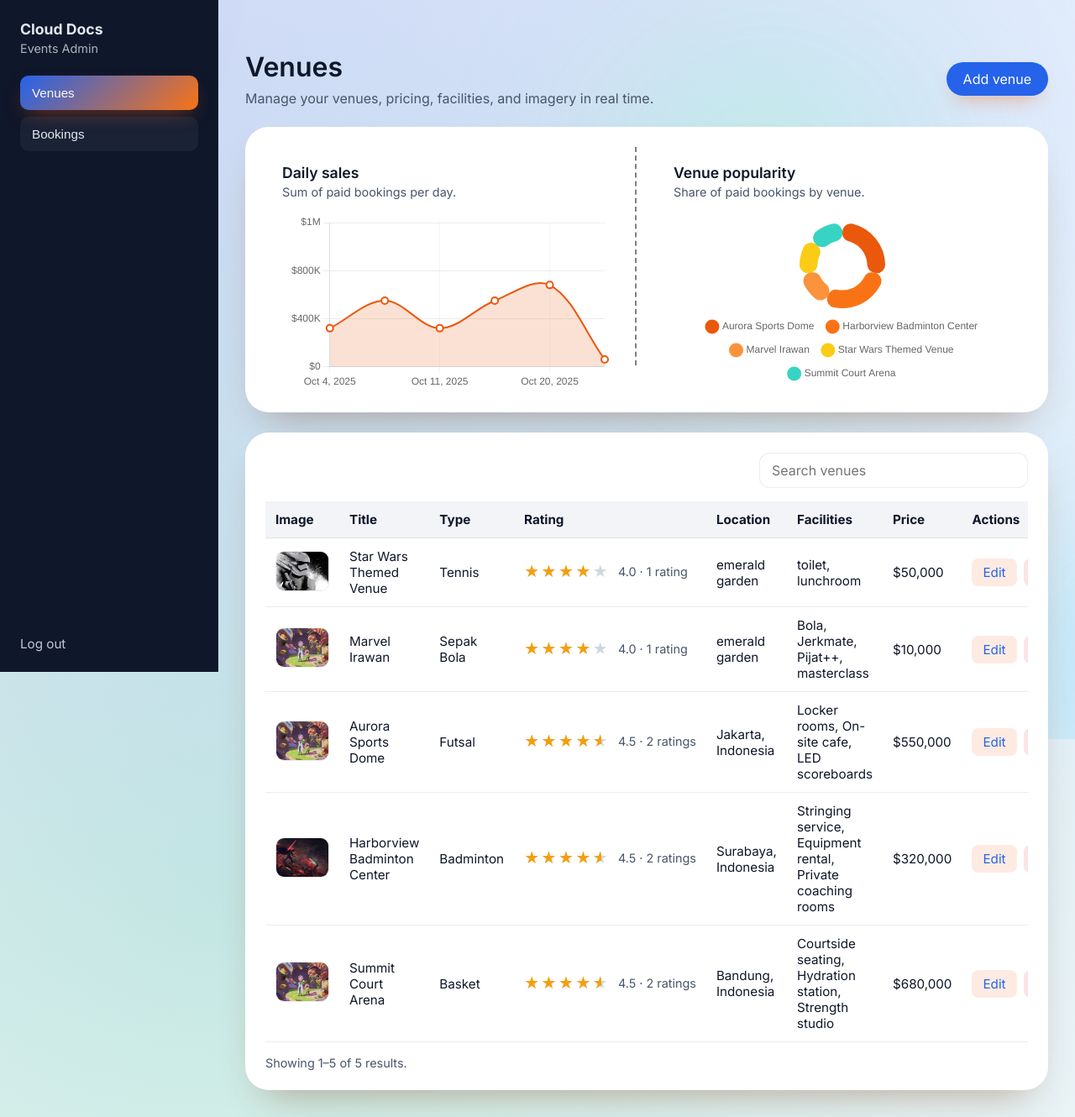
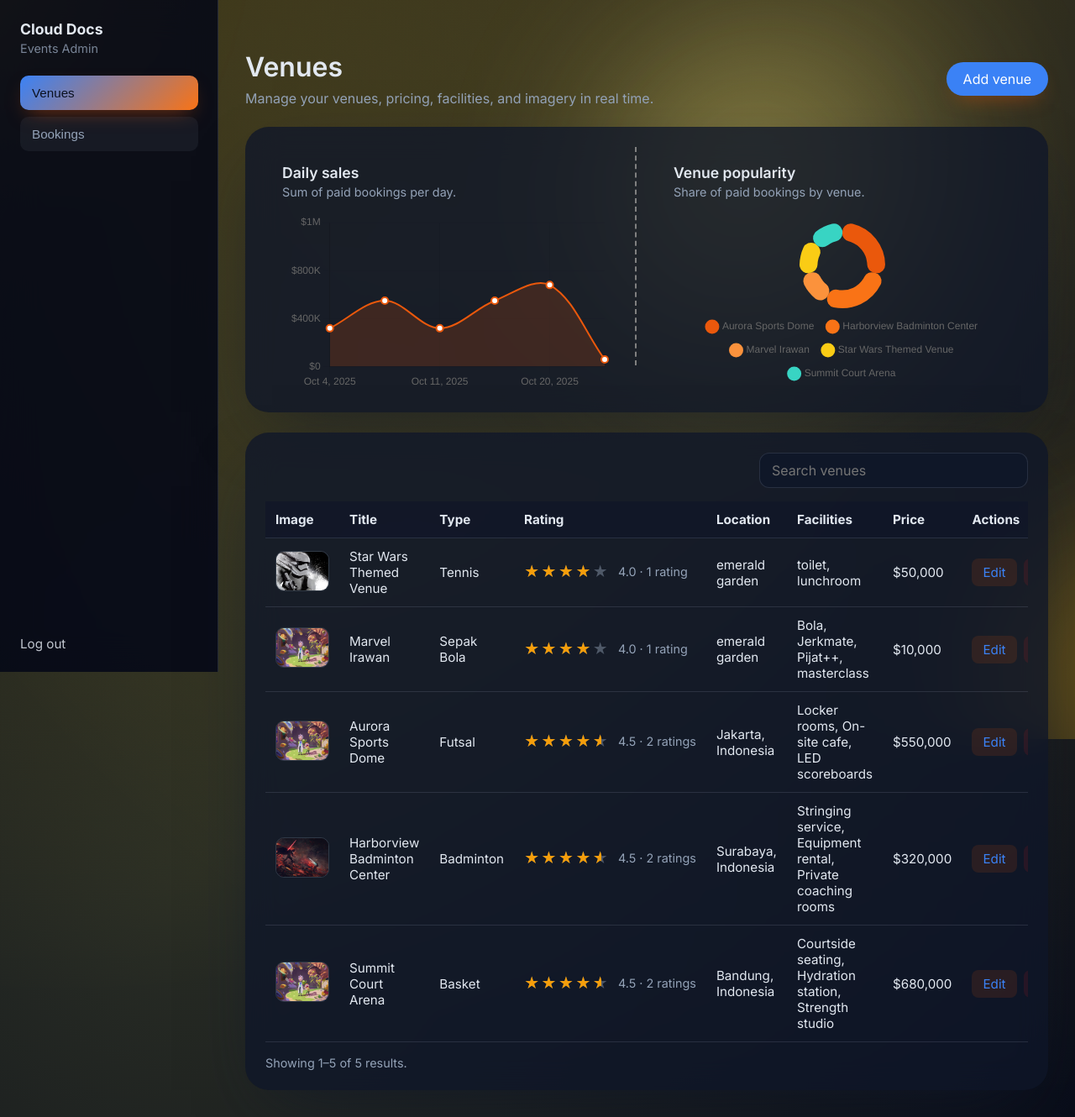
Before and after one commit to dinovaslate/brokuFalih, a Django app: page /admin-panel/ in a window 1280 px wide. Shown: the whole page at 84% size. Run offline with Django 5.2, Linux system fonts and the light colour scheme; a user stored in the database is signed in; data comes from the database, SQL or seed files in the repository.

Commit message:
Tweak gradient mesh to yellow

```diff
--- a/main/static/main/admin.css
+++ b/main/static/main/admin.css
@@ -1,28 +1,32 @@
 :root {
-  color-scheme: light;
+  color-scheme: dark;
   font-family: 'Inter', system-ui, -apple-system, BlinkMacSystemFont, 'Segoe UI',
     sans-serif;
   --sidebar-width: 260px;
-  --bg-muted: #f5f7fb;
+  --bg-muted: #050816;
   --bg-gradient: radial-gradient(
-      circle at 5% 0%,
-      rgba(99, 102, 241, 0.18),
-      transparent 75%
+      circle at 6% -10%,
+      rgba(250, 204, 21, 0.18),
+      transparent 70%
     ),
-    radial-gradient(circle at 85% 10%, rgba(147, 197, 253, 0.22), transparent 85%),
-    radial-gradient(circle at 20% 80%, rgba(16, 185, 129, 0.2), transparent 90%),
-    #f5f7fb;
-  --admin-mesh-color-1: #6d86ff;
-  --admin-mesh-color-2: #f08ac0;
-  --admin-mesh-color-3: #7dd3fc;
-  --admin-mesh-color-4: #a7f3d0;
-  --border-color: rgba(15, 23, 42, 0.08);
-  --text-primary: #0f172a;
-  --text-secondary: #475569;
-  --accent: #2563eb;
-  --accent-hover: #1d4ed8;
-  --danger: #dc2626;
-  --shadow-lg: 0 24px 48px -24px rgba(120, 53, 15, 0.45);
+    radial-gradient(circle at 82% 0%, rgba(253, 224, 71, 0.2), transparent 78%),
+    radial-gradient(circle at 18% 78%, rgba(248, 250, 108, 0.16), transparent 90%),
+    #020617;
+  --admin-mesh-color-1: #fde047;
+  --admin-mesh-color-2: #facc15;
+  --admin-mesh-color-3: #fbbf24;
+  --admin-mesh-color-4: #fef08a;
+  --border-color: rgba(148, 163, 184, 0.18);
+  --text-primary: #e2e8f0;
+  --text-secondary: #94a3b8;
+  --accent: #3b82f6;
+  --accent-hover: #2563eb;
+  --danger: #f87171;
+  --surface-card: rgba(15, 23, 42, 0.78);
+  --surface-elevated: rgba(15, 23, 42, 0.92);
+  --surface-hover: rgba(148, 163, 184, 0.12);
+  --input-bg: rgba(15, 23, 42, 0.75);
+  --shadow-lg: 0 32px 80px -32px rgba(15, 23, 42, 0.75);
 }
 
 * {
@@ -159,13 +163,14 @@ body.admin-body {
 }
 
 .sidebar {
-  background: #0f172a;
-  color: #e2e8f0;
+  background: rgba(2, 6, 23, 0.82);
+  backdrop-filter: blur(22px);
+  color: var(--text-primary);
   display: flex;
   flex-direction: column;
   padding: 24px;
   gap: 24px;
-  box-shadow: inset -1px 0 0 rgba(255, 255, 255, 0.05);
+  box-shadow: inset -1px 0 0 rgba(148, 163, 184, 0.2);
   position: fixed;
   top: 0;
   left: 0;
@@ -186,7 +191,7 @@ body.admin-body {
 
 .sidebar-subtitle {
   font-size: 0.9rem;
-  color: rgba(226, 232, 240, 0.75);
+  color: rgba(148, 163, 184, 0.8);
 }
 
 .sidebar-nav {
@@ -201,22 +206,23 @@ body.admin-body {
   text-align: left;
   padding: 12px 14px;
   font-size: 0.95rem;
-  color: inherit;
+  color: var(--text-secondary);
   background: rgba(148, 163, 184, 0.08);
   border-radius: 10px;
   cursor: pointer;
-  transition: background 0.2s ease, transform 0.2s ease;
+  transition: background 0.2s ease, transform 0.2s ease, color 0.2s ease;
 }
 
 .nav-link:hover,
 .nav-link:focus {
-  background: rgba(148, 163, 184, 0.2);
+  background: rgba(148, 163, 184, 0.16);
+  color: var(--text-primary);
   outline: none;
 }
 
 .nav-link.is-active {
   background: linear-gradient(135deg, var(--accent), #f97316);
-  color: #fffaf3;
+  color: #0b1120;
   box-shadow: 0 10px 25px -10px rgba(234, 88, 12, 0.55);
 }
 
@@ -322,10 +328,11 @@ body.admin-body {
 }
 
 .surface-card {
-  background: #fff;
+  background: var(--surface-card);
   border-radius: 28px;
   padding: 24px;
   box-shadow: var(--shadow-lg);
+  backdrop-filter: blur(18px);
 }
 
 .surface-card--analytics {
@@ -437,14 +444,16 @@ body.admin-body {
   border: 1px solid var(--border-color);
   border-radius: 12px;
   font: inherit;
-  background: #fff;
-  transition: border-color 0.2s ease, box-shadow 0.2s ease;
+  background: var(--input-bg);
+  color: var(--text-primary);
+  transition: border-color 0.2s ease, box-shadow 0.2s ease, background 0.2s ease;
 }
 
 .search-field input:focus {
   outline: none;
   border-color: var(--accent);
-  box-shadow: 0 0 0 3px rgba(234, 88, 12, 0.18);
+  box-shadow: 0 0 0 3px rgba(59, 130, 246, 0.25);
+  background: var(--surface-elevated);
 }
 
 .table-wrapper {
@@ -473,7 +482,7 @@ body.admin-body {
 }
 
 .data-table thead {
-  background: rgba(148, 163, 184, 0.12);
+  background: rgba(15, 23, 42, 0.6);
 }
 
 .data-table th,
@@ -493,7 +502,7 @@ body.admin-body {
   height: 48px;
   object-fit: cover;
   border-radius: 10px;
-  border: 1px solid rgba(15, 23, 42, 0.08);
+  border: 1px solid rgba(148, 163, 184, 0.22);
 }
 
 .image-placeholder {
```
Also changed, not shown: other parts of main/static/main/admin.css (+39 -36 lines), main/static/main/auth.css (+57 -48 lines).
